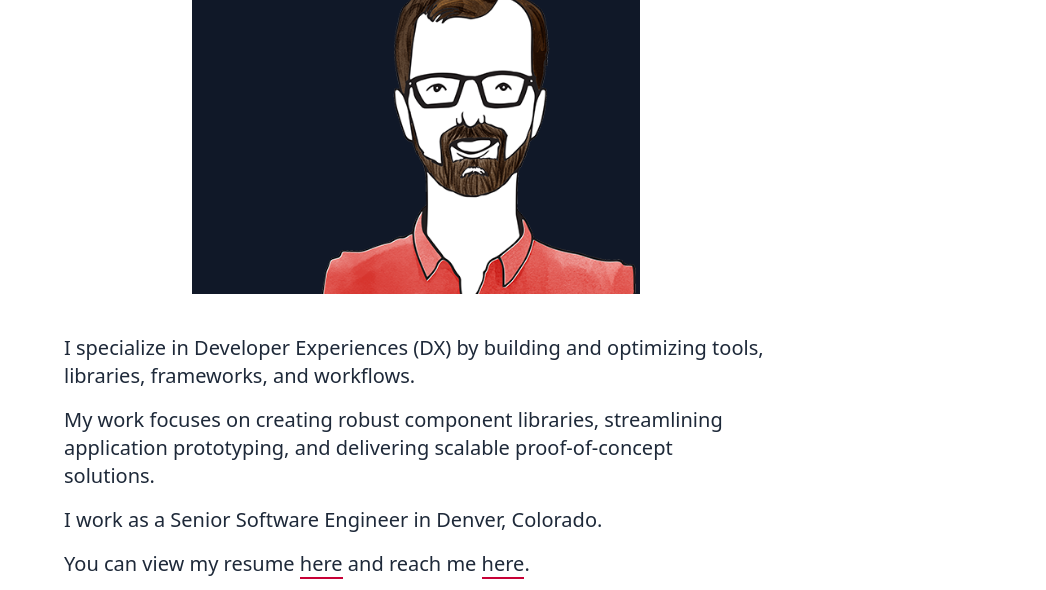
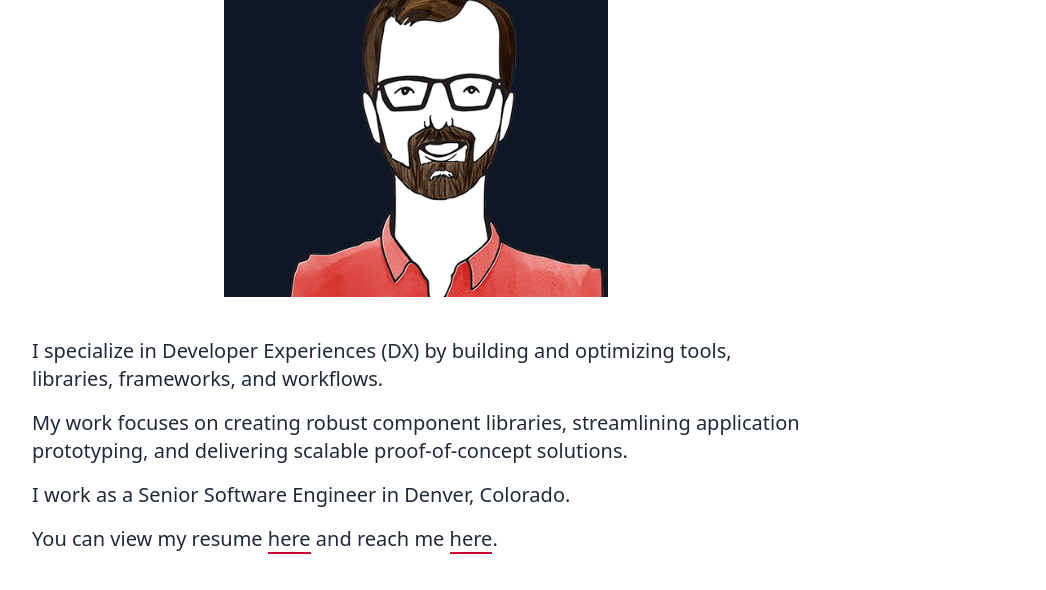
Before and after one commit to mattsteele/mattsteele, an Astro site: page /about in a window 1280 px wide. Shown: the part 254-844 px from the top of the page, without its empty margins (224-1270 px from the left). Built offline with nearby package versions, Linux system fonts and the light colour scheme; Astro itself is replaced by a stand-in of ours.

Commit message:
update about image widths

```diff
--- a/src/pages/about.astro
+++ b/src/pages/about.astro
@@ -10,8 +10,10 @@ import mattSteeleSignatureInverted from "../assets/images/mattsteele-signature-i
 	<main
 		class="flex flex-col h-screen md:my-24 my-10 items-center justify-center"
 	>
-		<div class="flex flex-col items-center max-w-3xl mx-8">
-			<div class="mt-5 relative w-md h-96 bg-gray-900 dark:bg-gray-500 p-6">
+		<div class="flex flex-col items-center max-w-3xl mx-6">
+			<div
+				class="mt-5 relative w-64 md:w-96 h-96 bg-gray-900 dark:bg-gray-500 p-6"
+			>
 				<h2 class="text-white text-2xl uppercase mb-1 tracking-wide">
 					Matt Steele
 				</h2>
@@ -25,7 +27,7 @@ import mattSteeleSignatureInverted from "../assets/images/mattsteele-signature-i
 				/>
 			</div>
 
-			<div class="mt-10 mx-8 text-xl space-y-4 dark:text-white">
+			<div class="mt-10 text-xl space-y-4 dark:text-white">
 				<p>
 					I specialize in Developer Experiences (DX) by building and optimizing
 					tools, libraries, frameworks, and workflows.
```
Also changed, not shown: 1 other file.
